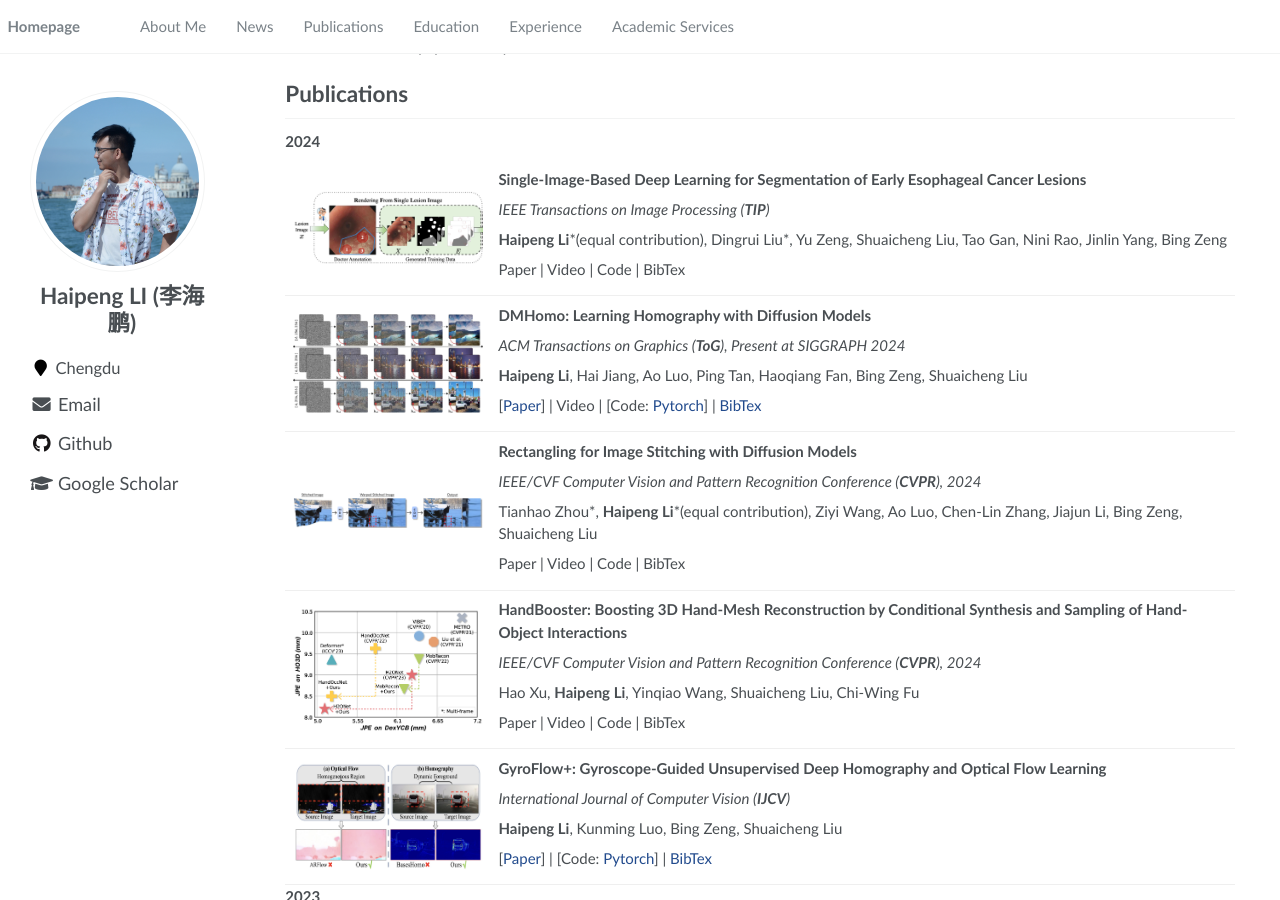
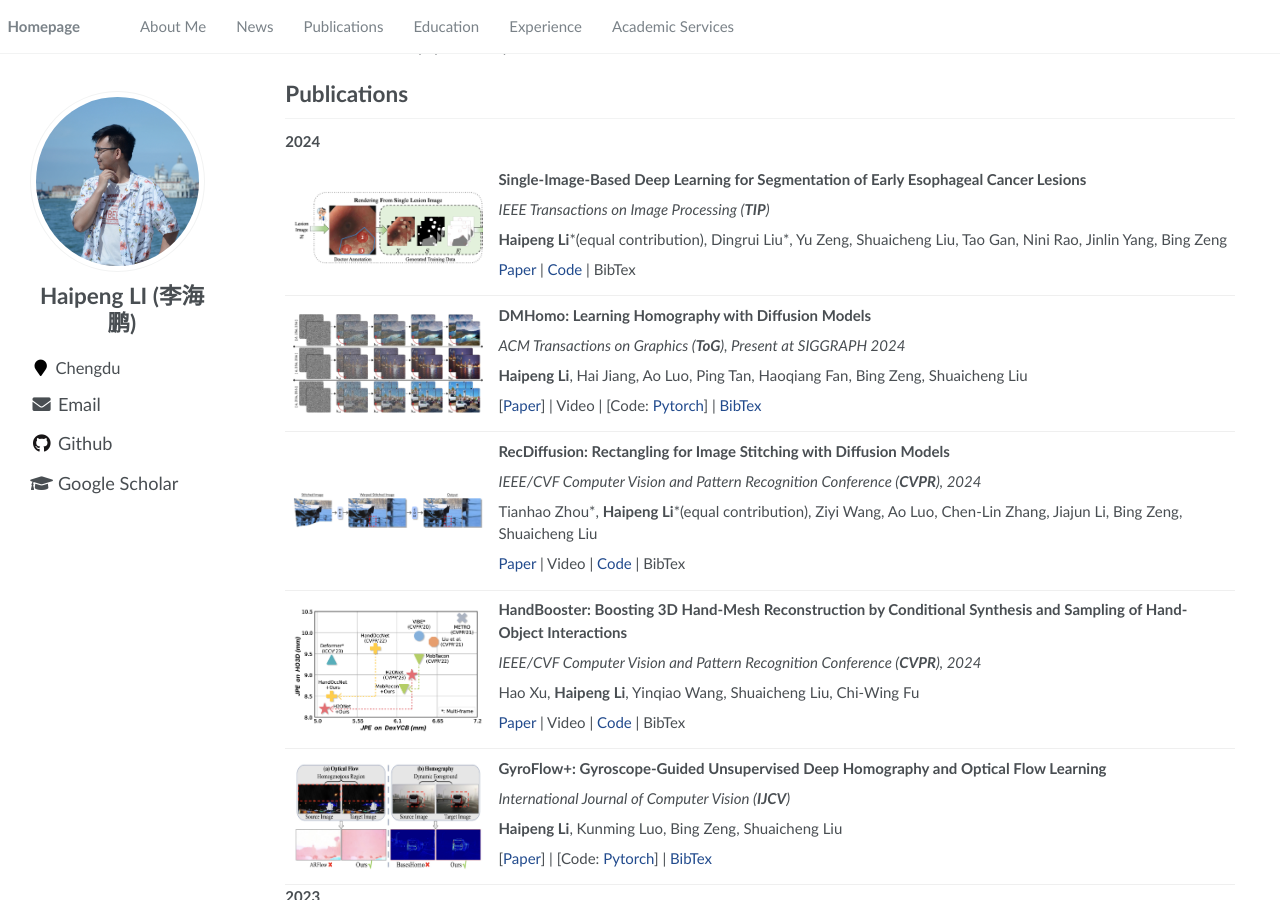
Before and after one commit to lhaippp/lhaippp.github.io, a Jekyll site: the page built from _pages/about.md, in a window 1280 px wide and 900 px high, scrolled down 375 px. Built offline with Jekyll 4.4.1, drawn with Linux system fonts in a browser that asks for light colours; some of the changed text lies outside the part shown.

Commit message:
Update about.md

```diff
--- a/_pages/about.md
+++ b/_pages/about.md
@@ -41,7 +41,7 @@ I am currently a Ph.D. student at the SICE from the University of Electronic Sci
 
 **Haipeng Li**\*(equal contribution), Dingrui Liu\*, Yu Zeng, Shuaicheng Liu, Tao Gan, Nini Rao, Jinlin Yang, Bing Zeng
 
-Paper \| Video \| Code \| BibTex <strong><span class='show_paper_citations' data='3WQTKocAAAAJ:WF5omc3nYNoC'></span></strong>
+[Paper](https://ieeexplore.ieee.org/document/10480373/) \| [Code](https://github.com/lhaippp/YOHO) \| BibTex <strong><span class='show_paper_citations' data='3WQTKocAAAAJ:WF5omc3nYNoC'></span></strong>
 </div>
 </div>
 
@@ -61,13 +61,13 @@ Paper \| Video \| Code \| BibTex <strong><span class='show_paper_citations' data
 <div class='paper-box'><div class='paper-box-image'><img src='collections/2024_RecDiffusion/RecDiffusion.png' alt="sym" width="100%"></div>
 <div class='paper-box-text' markdown="1">
 
-**Rectangling for Image Stitching with Diffusion Models**
+**RecDiffusion: Rectangling for Image Stitching with Diffusion Models**
 
 *IEEE/CVF Computer Vision and Pattern Recognition Conference (**CVPR**), 2024*
 
 Tianhao Zhou\*, **Haipeng Li**\*(equal contribution), Ziyi Wang, Ao Luo, Chen-Lin Zhang, Jiajun Li, Bing Zeng, Shuaicheng Liu
 
-Paper \| Video \| Code \| BibTex <strong><span class='show_paper_citations' data='3WQTKocAAAAJ:WF5omc3nYNoC'></span></strong>
+[Paper](https://arxiv.org/abs/2403.19164) \| Video \| [Code](https://github.com/lhaippp/RecDiffusion) \| BibTex <strong><span class='show_paper_citations' data='3WQTKocAAAAJ:WF5omc3nYNoC'></span></strong>
 </div>
 </div>
 
@@ -82,7 +82,7 @@ Paper \| Video \| Code \| BibTex <strong><span class='show_paper_citations' data
 
 Hao Xu, **Haipeng Li**, Yinqiao Wang, Shuaicheng Liu, Chi-Wing Fu
 
-Paper \| Video \| Code \| BibTex <strong><span class='show_paper_citations' data='3WQTKocAAAAJ:WF5omc3nYNoC'></span></strong>
+[Paper](https://arxiv.org/abs/2403.18575) \| Video \| [Code](https://github.com/hxwork/HandBooster_Pytorch) \| BibTex <strong><span class='show_paper_citations' data='3WQTKocAAAAJ:WF5omc3nYNoC'></span></strong>
 </div>
 </div>
 
```
Also changed, not shown: other parts of _pages/about.md (+1 -1 lines).
